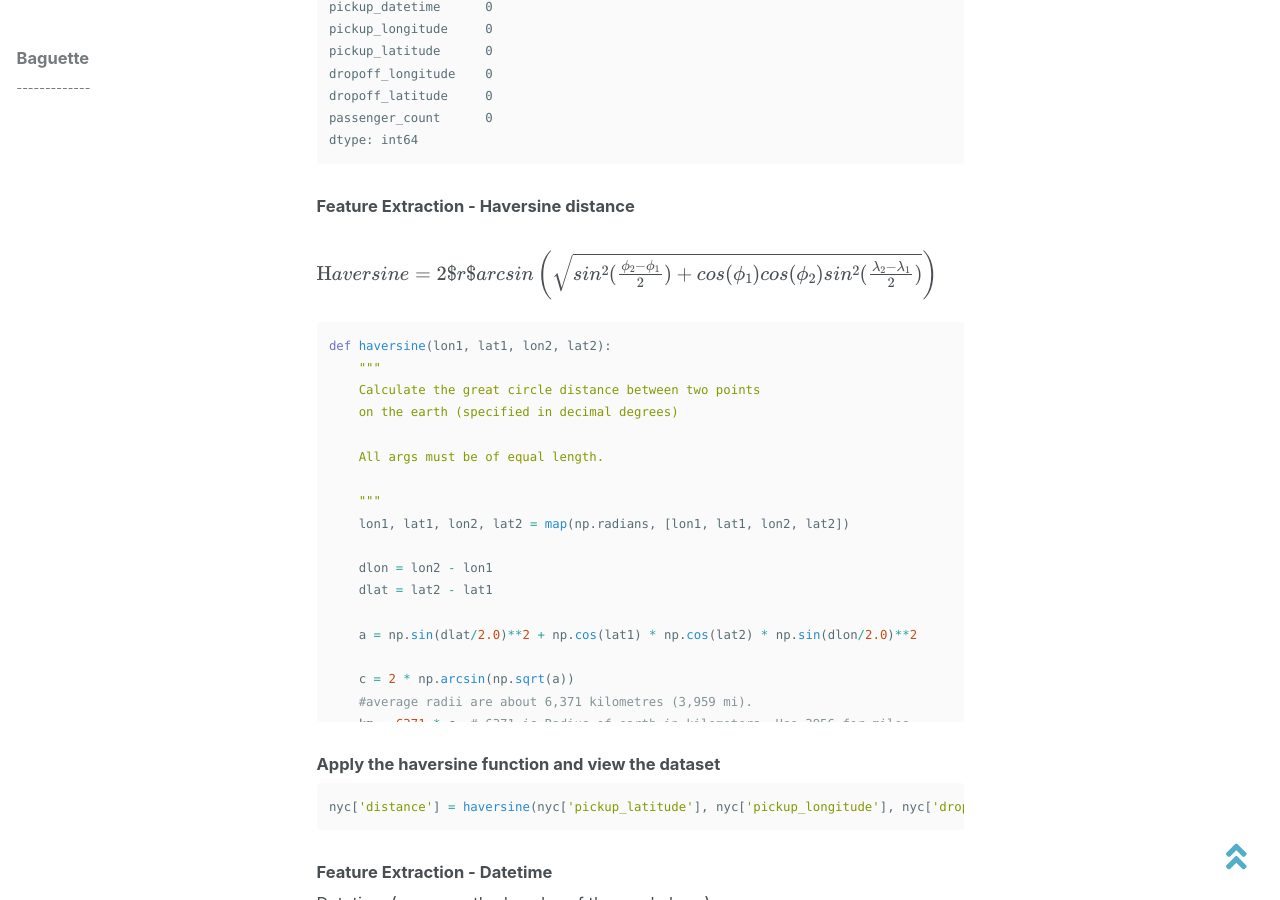
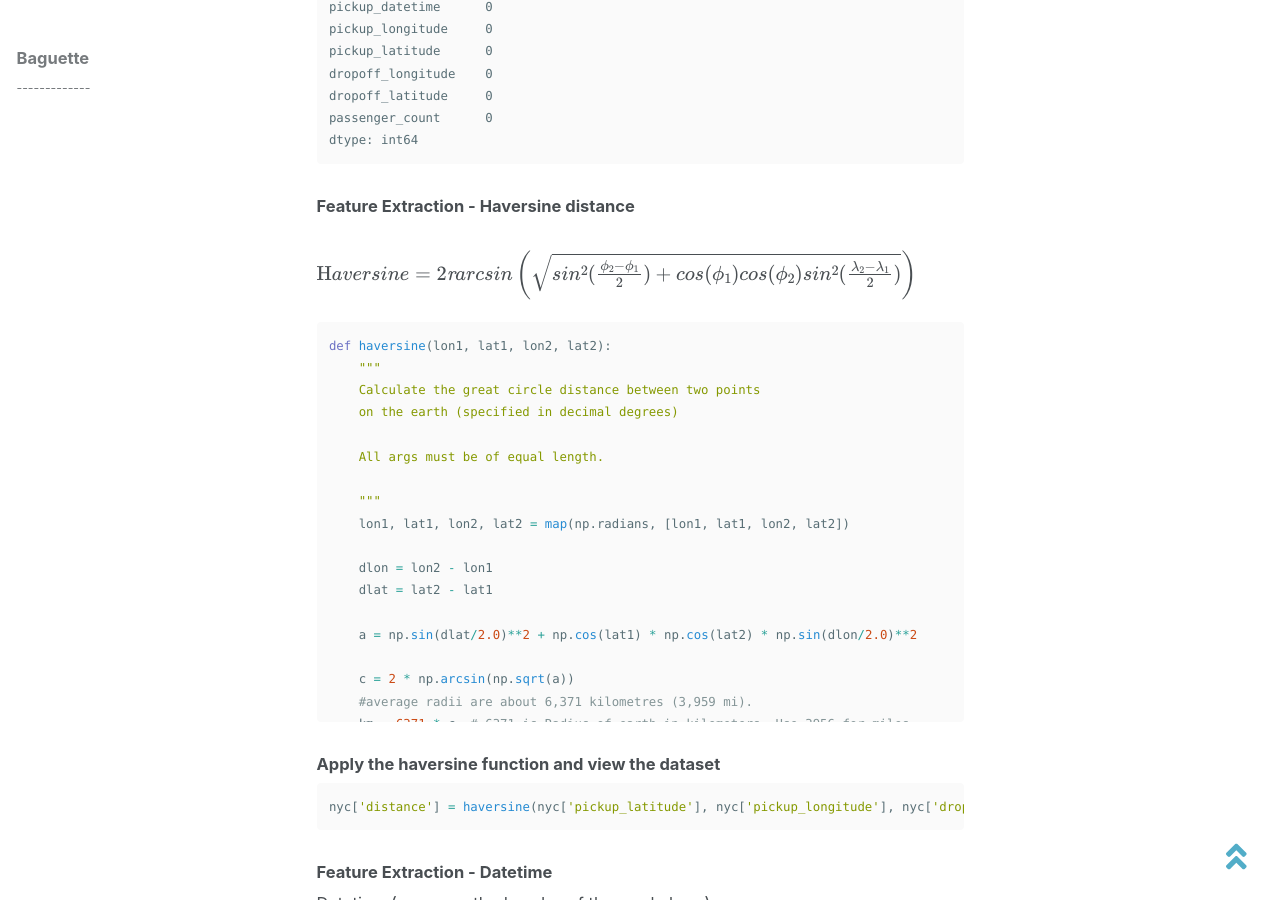
Before and after one commit to baguettexci/baguettexci.gituhb.io, a Jekyll site: the page built from _posts/2018-10-28-NYC-Taxi.md, in a window 1280 px wide and 900 px high, scrolled down 2286 px. Built offline with Jekyll 4.4.1, drawn with Linux system fonts in a browser that asks for light colours; nearby versions of some CDN libraries; formulas are drawn with MathJax 3.

Commit message:
Update 2018-10-28-NYC-Taxi.md

````diff
--- a/_posts/2018-10-28-NYC-Taxi.md
+++ b/_posts/2018-10-28-NYC-Taxi.md
@@ -148,7 +148,7 @@ dtype: int64
 ### Feature Extraction - Haversine distance
 
 <br/>
-$${\text Haversine}= {\text 2$\textit{r}$ arcsin}\left(\sqrt {sin^2(\frac{\phi_2 - \phi_1}{2}) + cos(\phi_1)cos(\phi_2)sin^2(\frac{\lambda_2 - \lambda_1}{2})}\right)$$
+$${\text Haversine}= {\text 2\mathit {r} arcsin}\left(\sqrt {sin^2(\frac{\phi_2 - \phi_1}{2}) + cos(\phi_1)cos(\phi_2)sin^2(\frac{\lambda_2 - \lambda_1}{2})}\right)$$
 <br/>
 
 ```python
````
